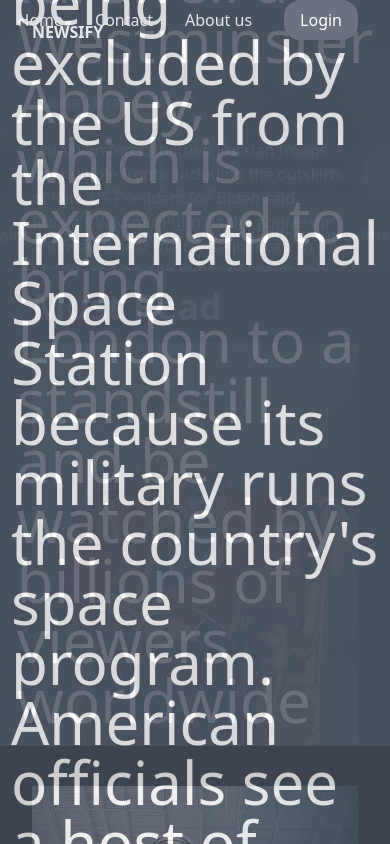
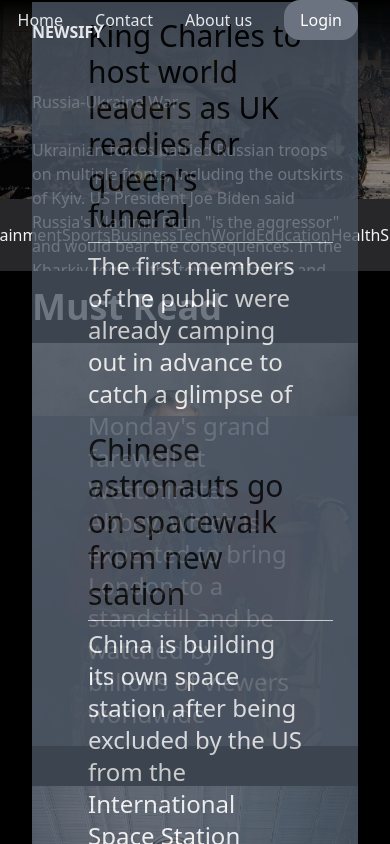
Before and after one commit to AbhaySemwal/newsify, a React (Create React App) app: page / in a window 390 px wide. Shown: the top 844 px of the page. Built offline with nearby package versions, Linux system fonts and the light colour scheme; a web font is replaced by a local one.

Commit message:
Update Mustread.jsx

```diff
--- a/src/components/Mustread.jsx
+++ b/src/components/Mustread.jsx
@@ -8,9 +8,9 @@ function Mustread()
                     <div className="relative flex justify-center text-6xl border-gray-300 bg-gray-100 ">
                         <img src="images\prince-charles-prince-of-wales-poses-for-an-official-news-photo-1586373686.jpg" alt="" className="relative"></img>
                         <div className="absolute bottom-0 bg-gray-600 opacity-80 p-4">
-                            <h1 className="z-10 lg:text-3xl md:text-2xl sm:text-xl font-medium text-black px-10 pb-2">King Charles to host world leaders as UK readies for queen's funeral</h1>
+                            <h1 className="z-10 text-3xl font-medium text-black px-10 pb-2">King Charles to host world leaders as UK readies for queen's funeral</h1>
                             <hr className="absolute w-9/12 left-14"></hr>
-                            <p className="text-white lg:text-xl md:text-base sm:text-base px-10 font-light pt-2">The first members of the public were already camping out in advance to catch a glimpse of Monday's grand farewell at Westminster Abbey, which is expected to bring London to a standstill and be watched by billions of viewers worldwide</p>
+                            <p className="text-white text-2xl px-10 font-light pt-2">The first members of the public were already camping out in advance to catch a glimpse of Monday's grand farewell at Westminster Abbey, which is expected to bring London to a standstill and be watched by billions of viewers worldwide</p>
                         </div>
                     </div>
                 </div>
@@ -19,9 +19,9 @@ function Mustread()
                     <div className="relative flex justify-center text-6xl border-gray-300 bg-gray-100 ">
                         <img src="images\edgar-moran-LboRnt38jpA-unsplash.jpg" alt="" className="relative h-9/12"></img>
                         <div className="absolute bottom-0 bg-gray-600 opacity-80 p-4">
-                            <h1 className="z-10 lg:text-3xl md:text-2xl sm:text-xl font-medium text-black px-10 pb-2">Chinese astronauts go on spacewalk from new station</h1>
+                            <h1 className="z-10 text-3xl font-medium text-black px-10 pb-2">Chinese astronauts go on spacewalk from new station</h1>
                             <hr className="absolute w-9/12 left-14"></hr>
-                            <p className="text-white lg:text-xl md:text-sm sm:text-sm px-10 font-light pt-2">China is building its own space station after being excluded by the US from the International Space Station because its military runs the country's space program. American officials see a host of strategic challenges from China's space ambitions.</p>
+                            <p className="text-white text-2xl px-10 font-light pt-2">China is building its own space station after being excluded by the US from the International Space Station because its military runs the country's space program. American officials see a host of strategic challenges from China's space ambitions.</p>
                         </div>
                     </div>
                 </div>
```
